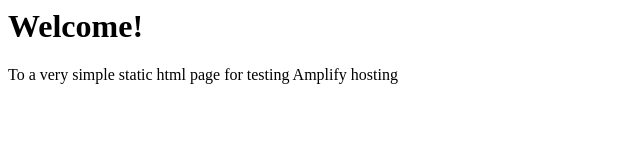
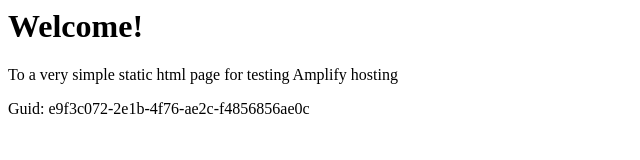
Before and after one commit to aws-aemilia-sin/Github-PR-Commit-Integration-Test-DoNotTouch-v0-prod-ap-southeast-1, a website: page src/index.html in a window 1280 px wide. Shown: the whole page, without its empty margins (0-640 px from the left). Drawn offline with Linux system fonts and the light colour scheme.

Commit message:
commit from integ tests

```diff
--- a/src/index.html
+++ b/src/index.html
@@ -1,3 +1,5 @@
+
+
 <html lang="en">
 
 <head>
@@ -10,6 +12,6 @@
 <body>
     <h1>Welcome!</h1>
     <p>To a very simple static html page for testing Amplify hosting</p>
-</body>
+    <p>Guid: e9f3c072-2e1b-4f76-ae2c-f4856856ae0c</p></body>
 
 </html>
```
